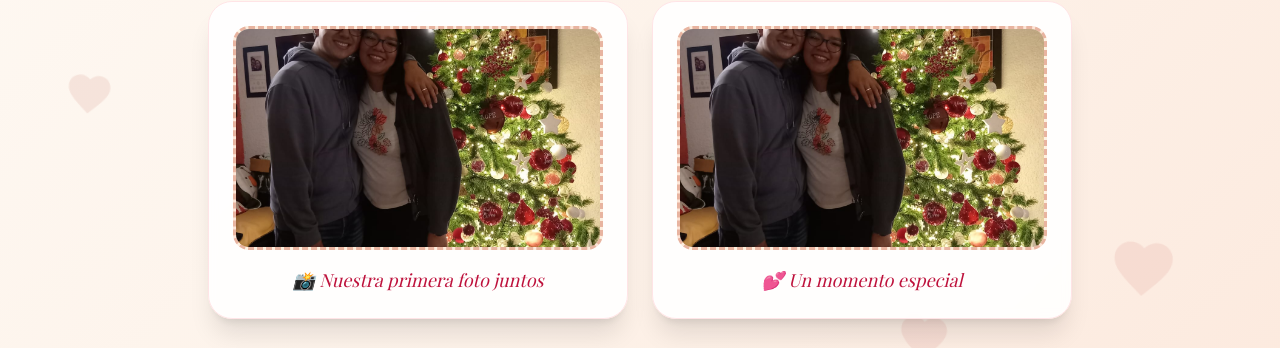
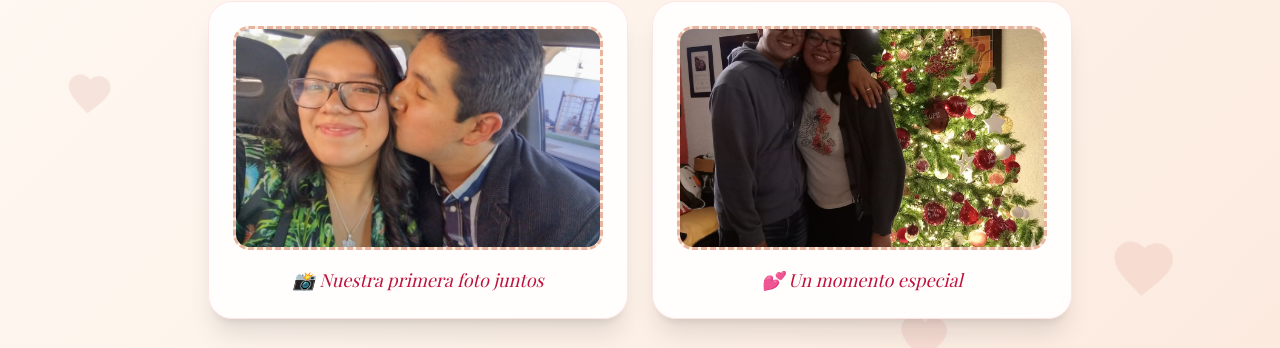
Before and after one commit to Inf0sth/Cartitas, a plain HTML site: page docs/index.html in a window 1280 px wide. Shown: the part 231-579 px from the top of the page. Drawn offline with nearby package versions, Linux system fonts and the light colour scheme.

Commit message:
On branch main  Changes to be committed: 	modified:   docs/index.html

```diff
--- a/docs/index.html
+++ b/docs/index.html
@@ -123,7 +123,7 @@
      <div class="card bg-white/90 backdrop-blur-sm rounded-3xl shadow-xl p-6 border border-rose-100 hover:shadow-2xl transition-shadow duration-300">
       <div class="photo-placeholder rounded-2xl h-48 md:h-56 mb-4 overflow-hidden">
         <img
-          src="arbolito1.jpeg"
+          src="Dia_0_de_novios_la_amo_mucho.jpeg"
           alt="Nuestra primera foto juntos"
           class="w-full h-full object-cover"
         />
```
